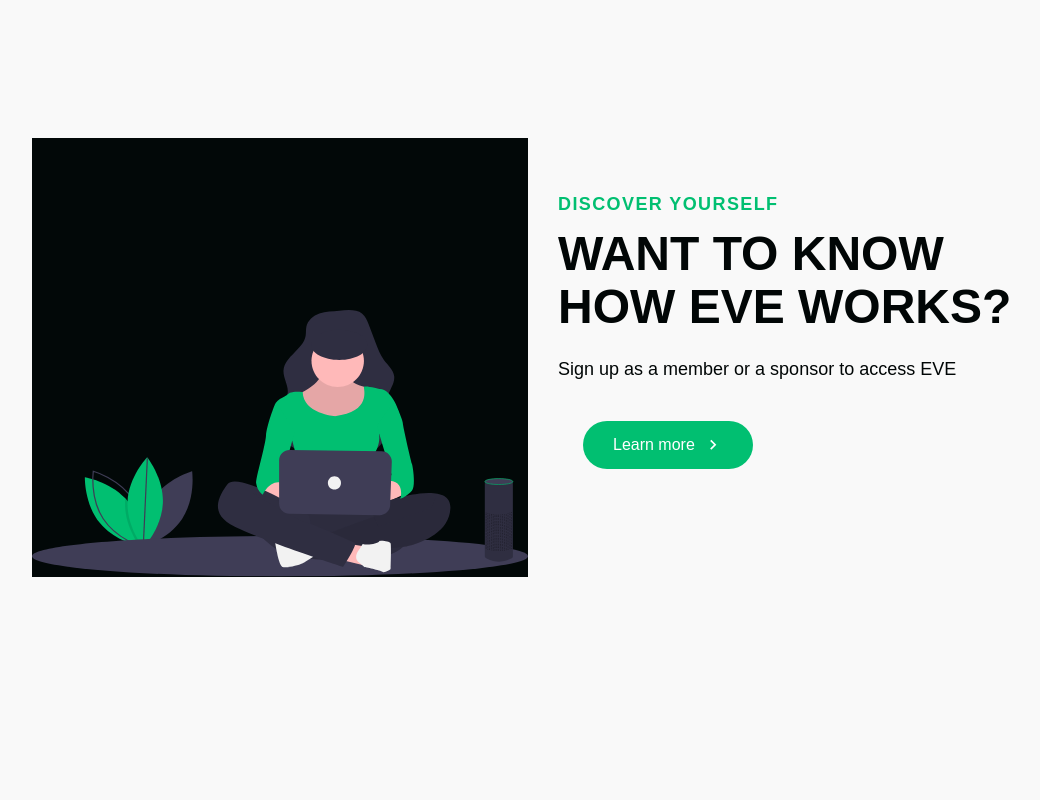
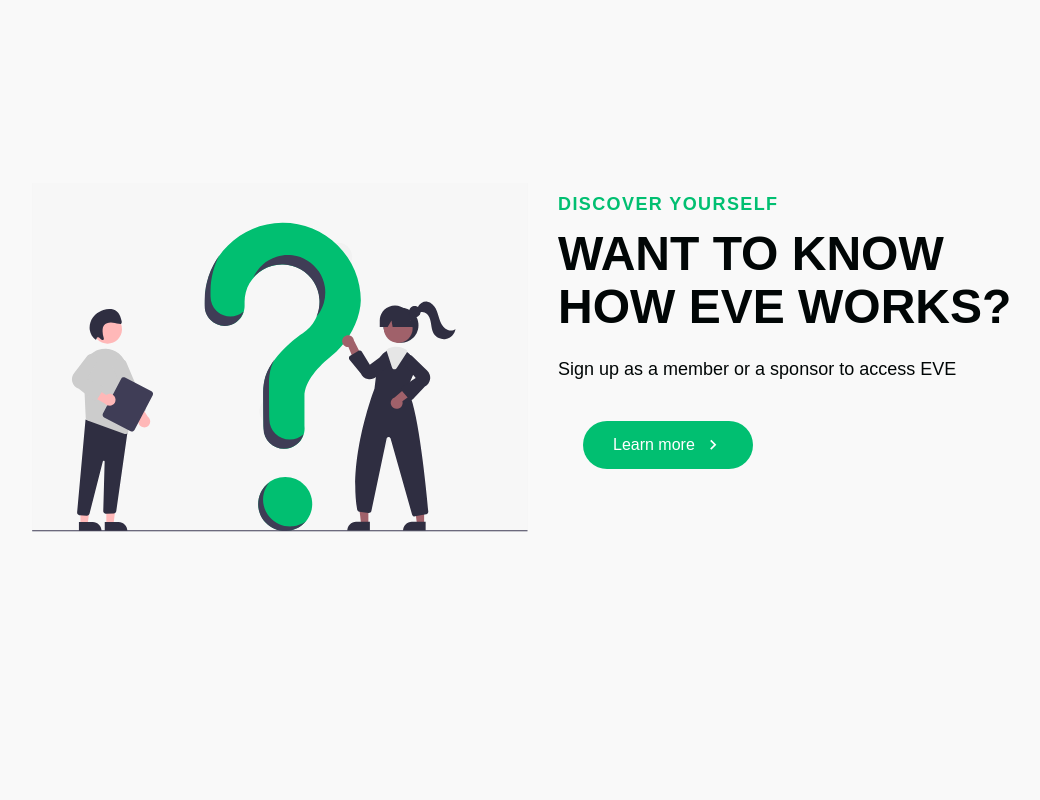
Before and after one commit to ialmani/EVE-Front-End, a React (Create React App) app in the folder front-end/: page / in a window 1280 px wide. Shown: the part 1720-2520 px from the top of the page, without its empty margins (97-1137 px from the left). Built offline with nearby package versions, Linux system fonts and the light colour scheme; a web font is replaced by a local one.

Commit message:
Fixes image displaying problem

```diff
--- a/front-end/src/components/InfoSection/Data.js
+++ b/front-end/src/components/InfoSection/Data.js
@@ -1,4 +1,6 @@
-import '../../images/about.svg'
+import girlLaptop from '../../images/about.svg'
+import  questionMark from '../../images/discover.svg'
+import  signUp from '../../images/signup.svg'
 
 export const homeObjOne= {
 
@@ -12,7 +14,7 @@ export const homeObjOne= {
     description: 'We bring key resources to entrepreneurs enabling them to realise their visions and build social capital.',
     buttonLabel: 'Learn more',
     imgStart: false,
-    img: require('../../images/about.svg'),
+    img: girlLaptop,
     alt: 'Laptop',
     dark: true,
     primary: true,
@@ -32,7 +34,7 @@ export const homeObjTwo= {
     description: 'Sign up as a member or a sponsor to access EVE',
     buttonLabel: 'Learn more',
     imgStart: true,
-
+    img: questionMark,
     alt: 'Laptop',
     dark: false,
     primary: true,
@@ -52,7 +54,7 @@ export const homeObjFour= {
     description: "Get everything set up and ready in under 10 minutes. All you need to do is add your information and you're good to go.",
     buttonLabel: 'Start Now',
     imgStart: false,
-
+    img: signUp,
     alt: 'Laptop',
     dark: false,
     primary: true,
--- a/front-end/src/components/InfoSection/infoSection.js
+++ b/front-end/src/components/InfoSection/InfoSection.js
@@ -18,11 +18,11 @@ import {InfoContainer,
 } from './InfoElements';
 
 
-import img from '../../images/about.svg'
+// import img from '../../images/about.svg'
 
 
 
-const InfoSection = ({lightBg, id, imgStart, pageId, topline, headline, darkText, lightText, buttonLabel,  alt, description, primary, dark, dark2}) => {
+const InfoSection = ({lightBg, id, imgStart, pageId, topline, headline, darkText, lightText, buttonLabel, img, alt, description, primary, dark, dark2}) => {
 
 const [hover, setHover] = useState (false)
 
```
Also changed, not shown: 1 other file (tests, documents, lock files or other folders).
